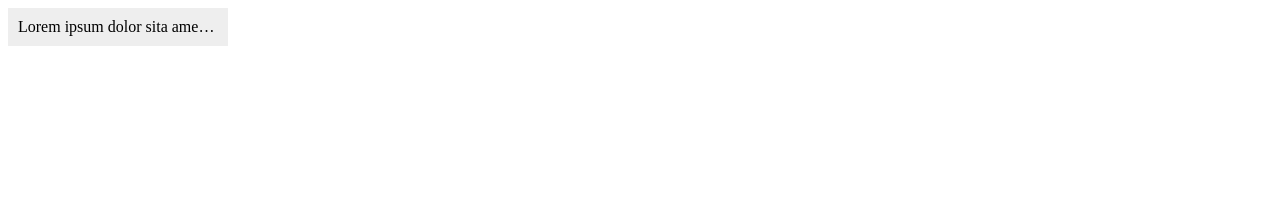
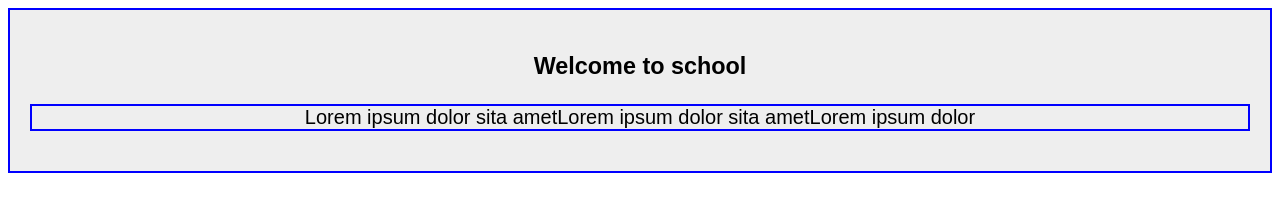
Before and after one commit to mohamedchibani/css_k21_conventions_rules, a plain HTML site: page index.html in a window 1280 px wide. Drawn offline with Linux system fonts and the light colour scheme.

Commit message:
inheritance

```diff
--- a/css/master.css
+++ b/css/master.css
@@ -1,12 +1,16 @@
-div {
-  background-color: #eee;
-  width: 200px;
-  padding: 10px;
-  white-space: nowrap;
-  overflow: hidden;
-  text-overflow: ellipsis;
+body {
+  font-family: Arial, Helvetica, sans-serif;
 }
 
-div:hover {
-  overflow: visible;
+div {
+  text-align: center;
+  padding: 20px;
+  background-color: #eee;
+  font-size: 20px;
+  border: 2px solid blue;
 }
+
+div p {
+  border: 2px solid;
+  border-color: inherit;
+}
--- a/index.html
+++ b/index.html
@@ -7,8 +7,11 @@
     <link rel="stylesheet" href="css/master.css" />
   </head>
   <body>
-    <div title=" Lorem ipsum dolor sita ame">
-      Lorem ipsum dolor sita ametLorem ipsum dolor sita ametLorem ipsum dolor
+    <div>
+      <h3>Welcome to school</h3>
+      <p>
+        Lorem ipsum dolor sita ametLorem ipsum dolor sita ametLorem ipsum dolor
+      </p>
     </div>
   </body>
 </html>
```
